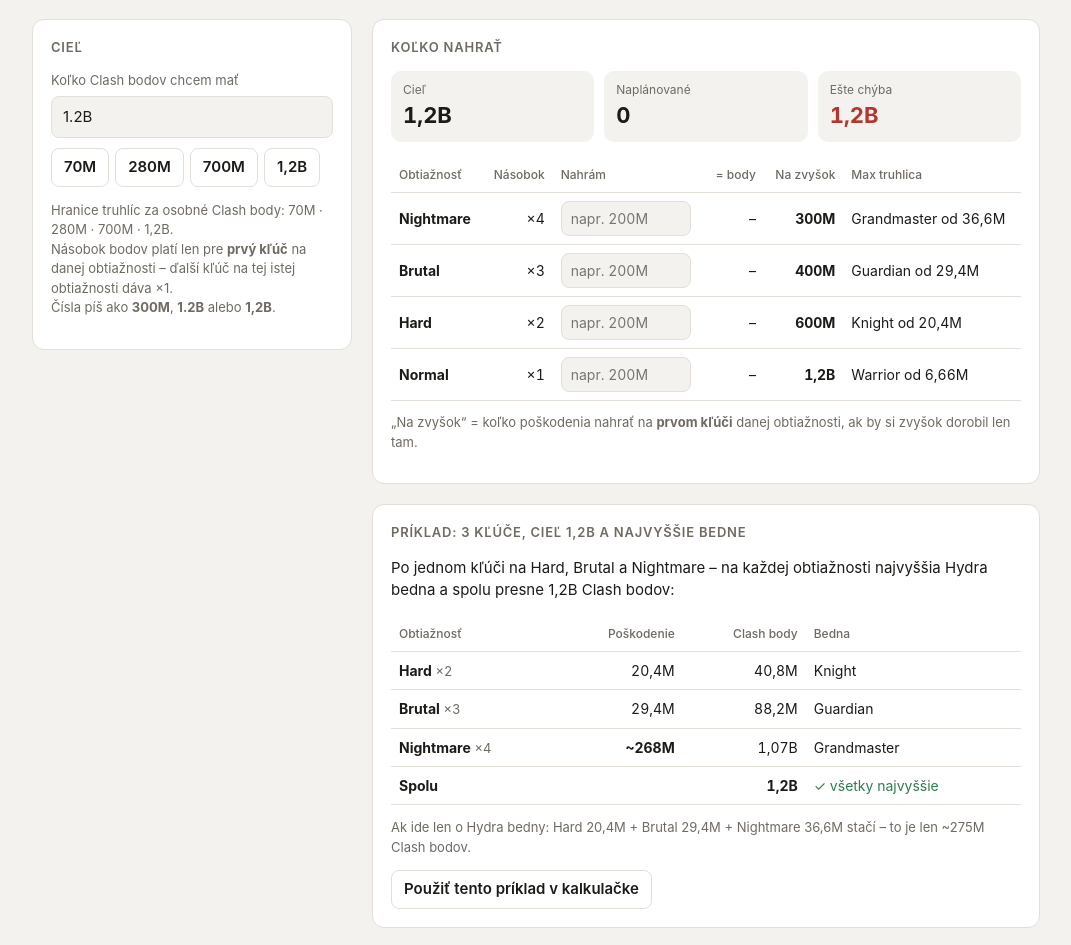
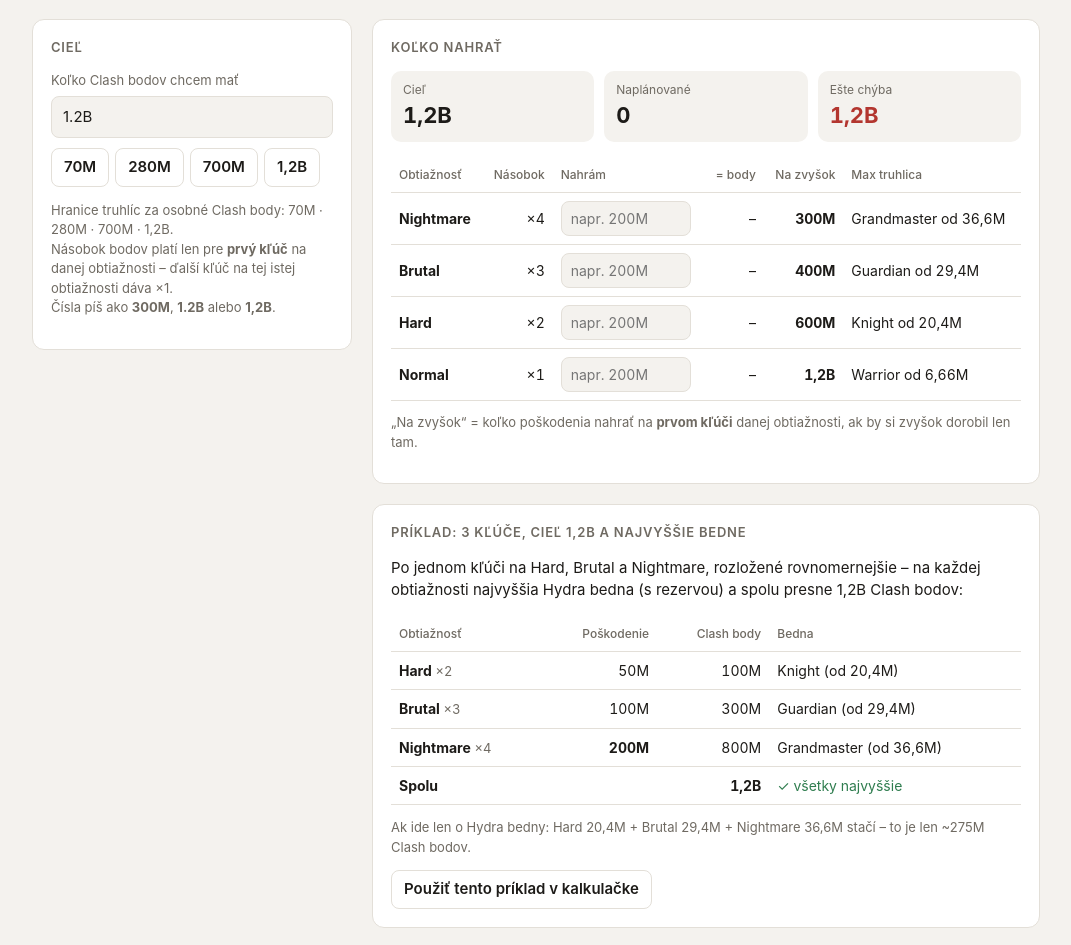
Before and after one commit to darangonaut/hydra-kalkulacka, a plain HTML site: page index.html in a window 1280 px wide. Shown: the part 94-1039 px from the top of the page, without its empty margins (104-1175 px from the left). Drawn offline with Linux system fonts and the light colour scheme.

Commit message:
Príklad: rovnomernejšie rozloženie – Hard 50M, Brutal 100M, Nightmare 200M = 1,2B
Co-Authored-By: Claude Opus 5.5 <noreply@anthropic.com>
Claude-Session: https://claude.ai/code/session_01CJZn9ZL6BL5oxm1dsV9jPM

```diff
--- a/index.html
+++ b/index.html
@@ -99,13 +99,13 @@ footer { margin-top: 28px; font-size: 12px; color: var(--muted); }
 
       <div class="card">
         <h2>Príklad: 3 kľúče, cieľ 1,2B a najvyššie bedne</h2>
-        <p style="margin-top:0">Po jednom kľúči na Hard, Brutal a Nightmare – na každej obtiažnosti najvyššia Hydra bedna
-        a spolu presne 1,2B Clash bodov:</p>
+        <p style="margin-top:0">Po jednom kľúči na Hard, Brutal a Nightmare, rozložené rovnomernejšie – na každej obtiažnosti
+        najvyššia Hydra bedna (s rezervou) a spolu presne 1,2B Clash bodov:</p>
         <div class="tablewrap"><table>
           <tr><th>Obtiažnosť</th><th class="num">Poškodenie</th><th class="num">Clash body</th><th>Bedna</th></tr>
-          <tr><td><b>Hard</b> <span class="note">×2</span></td><td class="num">20,4M</td><td class="num">40,8M</td><td>Knight</td></tr>
-          <tr><td><b>Brutal</b> <span class="note">×3</span></td><td class="num">29,4M</td><td class="num">88,2M</td><td>Guardian</td></tr>
-          <tr><td><b>Nightmare</b> <span class="note">×4</span></td><td class="num"><b>~268M</b></td><td class="num">1,07B</td><td>Grandmaster</td></tr>
+          <tr><td><b>Hard</b> <span class="note">×2</span></td><td class="num">50M</td><td class="num">100M</td><td>Knight (od 20,4M)</td></tr>
+          <tr><td><b>Brutal</b> <span class="note">×3</span></td><td class="num">100M</td><td class="num">300M</td><td>Guardian (od 29,4M)</td></tr>
+          <tr><td><b>Nightmare</b> <span class="note">×4</span></td><td class="num"><b>200M</b></td><td class="num">800M</td><td>Grandmaster (od 36,6M)</td></tr>
           <tr><td><b>Spolu</b></td><td></td><td class="num"><b>1,2B</b></td><td class="w">✓ všetky najvyššie</td></tr>
         </table></div>
         <p class="note">Ak ide len o Hydra bedny: Hard 20,4M + Brutal 29,4M + Nightmare 36,6M stačí – to je len ~275M Clash bodov.</p>
@@ -203,7 +203,7 @@ $("#target").oninput = render;
 document.querySelectorAll("[data-goal]").forEach(b => b.onclick = () => { $("#target").value = b.dataset.goal; render(); });
 $("#useExample").onclick = () => {
   $("#target").value = "1.2B";
-  plan = {Hard: "20.4M", Brutal: "29.4M"};
+  plan = {Hard: "50M", Brutal: "100M"};
   render();
   window.scrollTo({top: 0, behavior: "smooth"});
 };
```
